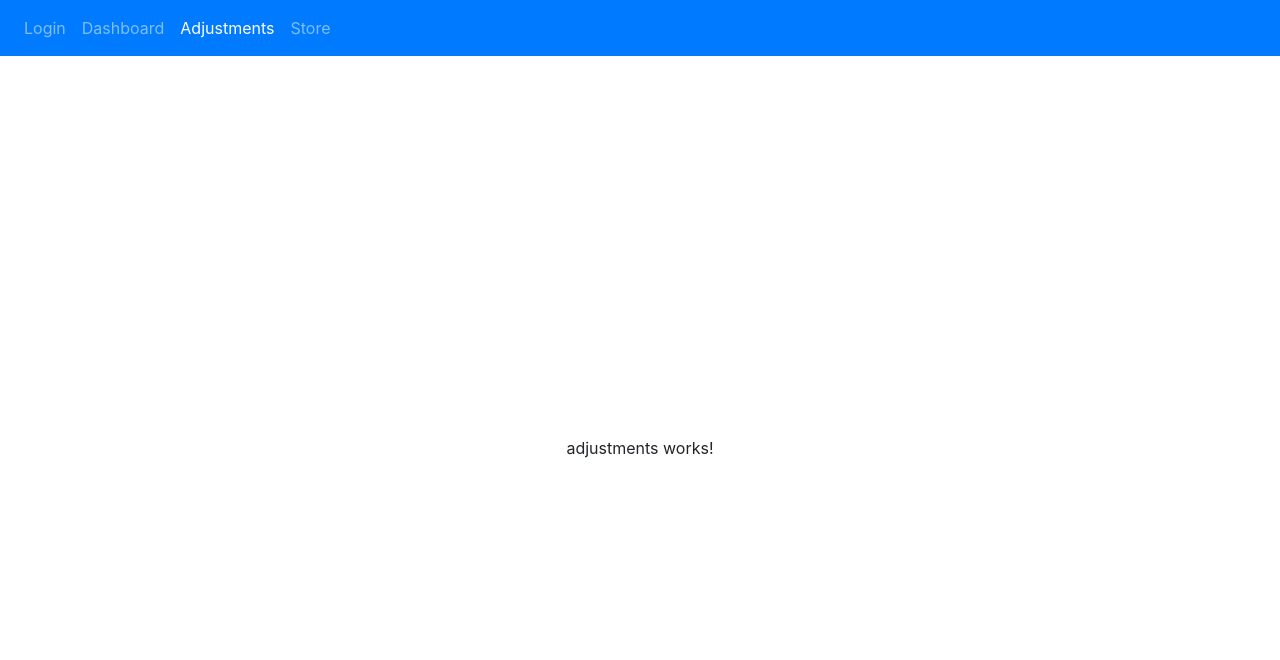
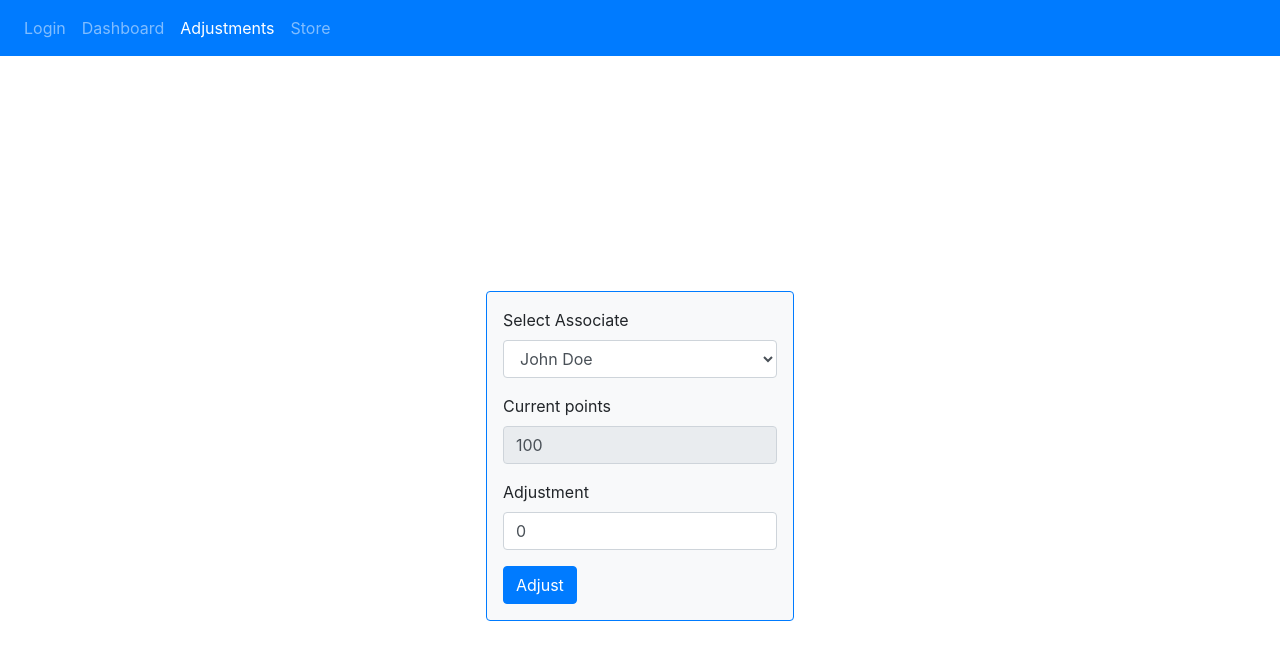
Before and after one commit to Maceris/revature-points-front, an Angular app: page /adjustments in a window 1280 px wide. Shown: the top 660 px of the page. Built offline with nearby package versions, Linux system fonts and the light colour scheme.

Commit message:
Add sample adjustment form

```diff
--- a/src/app/Components/adjustments/adjustments.component.html
+++ b/src/app/Components/adjustments/adjustments.component.html
@@ -1 +1,20 @@
-<p>adjustments works!</p>
+<form class="border border-primary rounded bg-light p-3" [formGroup]="adjustForm">
+    <div id="alertDiv"></div>
+    <div class="form-group">
+        <label for="associateSelect">Select Associate</label>
+        <select class="form-control" id="associateSelect" (change)="selectChangeHandler($event)">
+            <option *ngFor="let associate of associates" [value]="associate.a_id">{{associate.f_name + " " + associate.l_name}}</option>
+        </select>
+    </div>
+    <div class="form-group">
+        <label for="currentPointsField">Current points</label>
+        <input type="number" class="form-control" id="currentPointsField" name="currentPoints" value="{{curPoints}}" step="1" readonly>
+    </div>
+    <div class="form-group">
+        <label for="adjustmentField">Adjustment</label>
+        <input type="number" class="form-control" id="adjustmentField" name="adjustment" value="0" step="1">
+    </div>
+
+    <button type="button" id="adjustButton" class="btn btn-primary">Adjust</button>
+
+</form>
--- a/src/app/Components/adjustments/adjustments.component.ts
+++ b/src/app/Components/adjustments/adjustments.component.ts
@@ -1,4 +1,7 @@
 import { Component, OnInit } from '@angular/core';
+import { FormGroup, FormBuilder } from '@angular/forms';
+import { Associate } from 'src/app/Models/associate';
+import { Trainer } from 'src/app/Models/trainer';
 
 @Component({
   selector: 'app-adjustments',
@@ -7,9 +10,37 @@ import { Component, OnInit } from '@angular/core';
 })
 export class AdjustmentsComponent implements OnInit {
 
-  constructor() { }
+  public adjustForm: FormGroup;
+
+  curPoints: number = 0;
+
+  private testTrainer: Trainer = new Trainer(1, "t-Rainer", "adam", "Adam", "Raneri");
+  associates: Array<Associate> = [
+    new Associate(1, "user1", "password", 100, "John", "Doe", this.testTrainer),
+    new Associate(2, "user2", "password", 10000, "Kevin", "Smith", this.testTrainer),
+    new Associate(3, "user3", "password", 70, "Mike", "Hammer", this.testTrainer),
+    new Associate(4, "user4", "password", 2, "Brian", "Serrano", this.testTrainer),
+    new Associate(5, "user5", "password", 50002, "Alan", "Turing", this.testTrainer),
+    new Associate(6, "user6", "password", 12345, "Joe", "Blow", this.testTrainer)
+  ];
+
+  constructor(private formBuilder: FormBuilder) { }
 
   ngOnInit() {
+    this.adjustForm = this.formBuilder.group({});
+    if (this.associates.length > 0) {
+      this.curPoints = this.associates[0].balance;
+    }
+  }
+
+  selectChangeHandler(event) {
+    const selected_id:number = event.target.value;
+    for (let i = 0 ; i < this.associates.length; i++) {
+      if (this.associates[i].a_id == selected_id) {
+        this.curPoints = this.associates[i].balance;
+        break;
+      }
+    }
   }
 
 }
```
